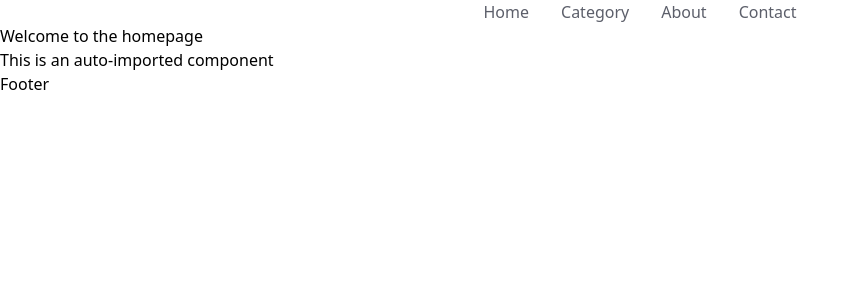
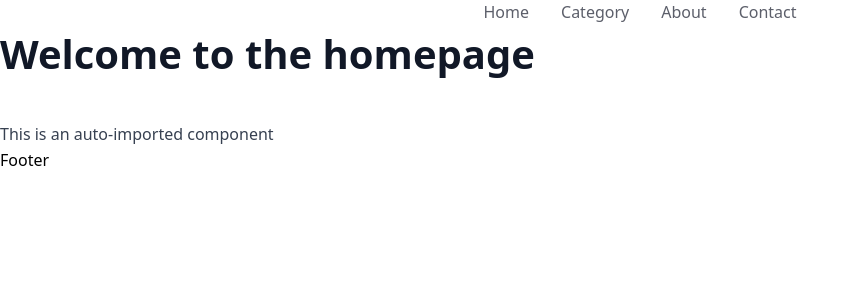
Before and after one commit to PaynePew/shopping-demo, a Nuxt app: page / in a window 1280 px wide. Shown: the top 300 px of the page, without its empty margins (0-860 px from the left). Built offline with nearby package versions, Linux system fonts and the light colour scheme.

Commit message:
chore(style): add typography template

```diff
--- a/package.json
+++ b/package.json
@@ -11,6 +11,7 @@
   },
   "dependencies": {
     "@nuxtjs/tailwindcss": "^6.12.2",
+    "@tailwindcss/typography": "^0.5.16",
     "nuxt": "^3.15.1",
     "vue": "latest",
     "vue-router": "latest"
--- a/pages/index.vue
+++ b/pages/index.vue
@@ -1,5 +1,5 @@
 <template>
-  <div>
+  <div class="prose">
     <h1>Welcome to the homepage</h1>
     <AppAlert> This is an auto-imported component </AppAlert>
   </div>
--- a/tailwind.config.js
+++ b/tailwind.config.js
@@ -76,6 +76,35 @@ export default {
               fontWeight: "600",
               lineHeight: "1.5",
             },
+            h2: {
+              fontSize: "32px",
+              fontWeight: "600",
+            },
+            h3: {
+              fontSize: "24px",
+              fontWeight: "700",
+            },
+            h4: {
+              fontSize: "18px",
+              fontWeight: "500",
+            },
+            h5: {
+              fontSize: "16px",
+              fontWeight: "600",
+            },
+            h6: {
+              fontSize: "14px",
+              fontWeight: "500",
+            },
+            p: {
+              fontSize: "14px",
+              lineHeight: "1.75",
+            },
+            label: {
+              fontSize: "12px",
+              lineHeight: "24px",
+              fontWeight: "500",
+            },
           },
         },
       },
@@ -107,5 +136,5 @@ export default {
       },
     },
   },
-  plugins: [],
+  plugins: [require("@tailwindcss/typography")],
 };
```
Also changed, not shown: 1 other file (tests, documents, lock files or other folders).
